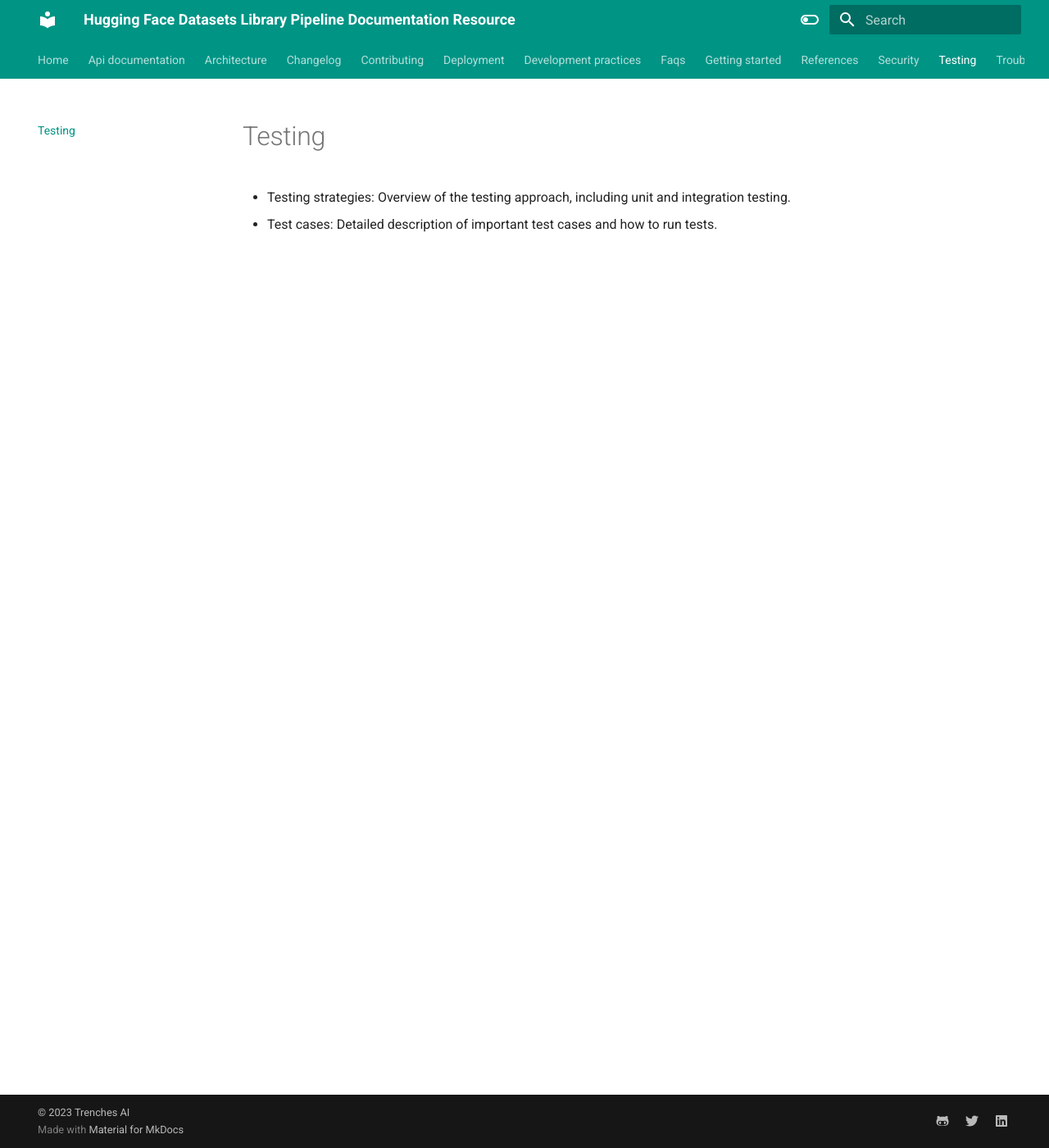
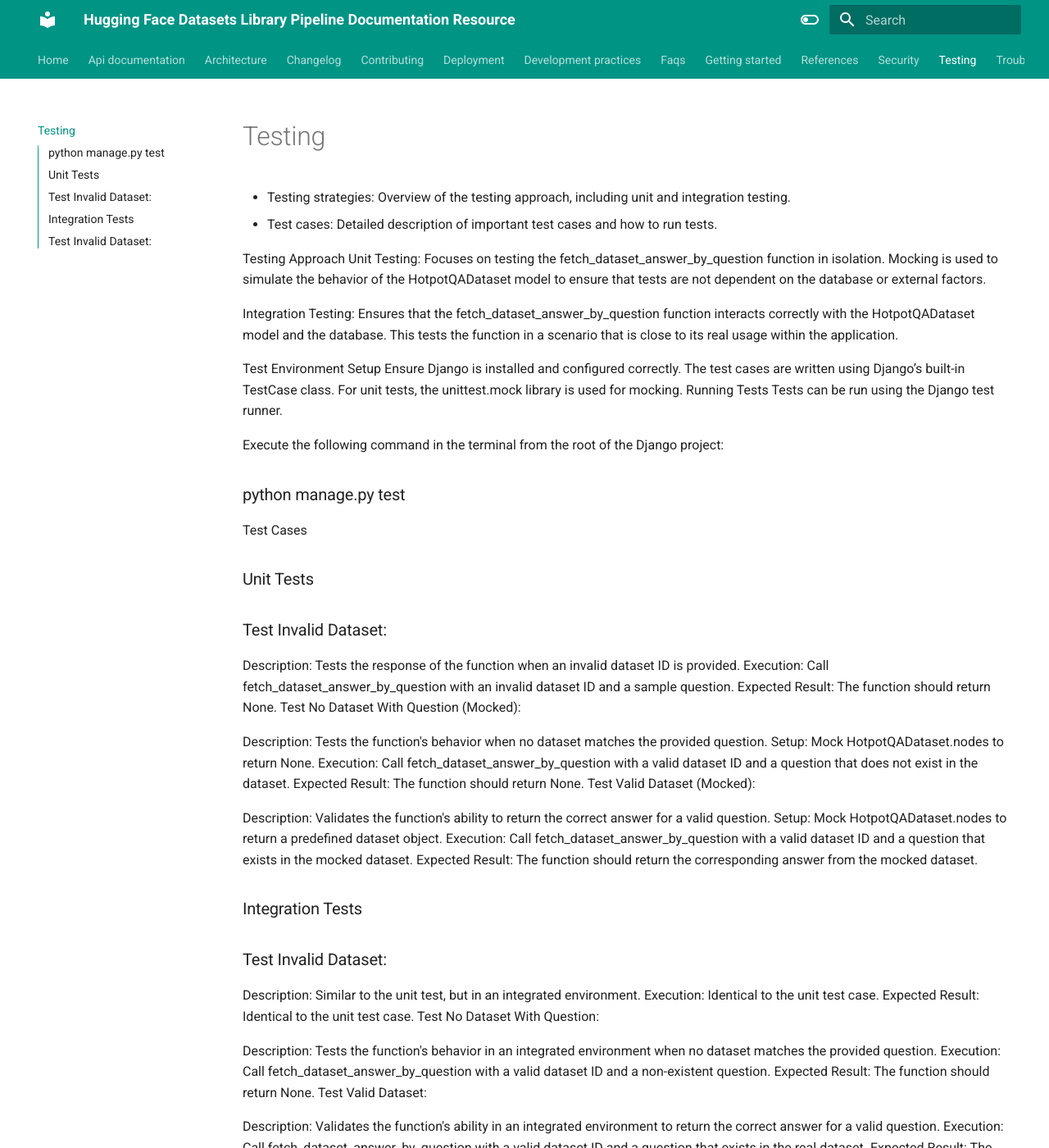
Before and after one commit to aitrenches/HFDLSP, an MkDocs documentation site: the page built from docs/testing.md, in a window 1280 px wide and 1400 px high. Shown: the whole window at 82% size. Built offline with MkDocs 1.6.1 and Material for MkDocs 9.7.7, drawn with Linux system fonts in a browser that asks for light colours; some of the changed text lies outside the part shown.

Commit message:
Testing and Faq docs

```diff
--- a/docs/testing.md
+++ b/docs/testing.md
@@ -1,2 +1,62 @@
 - Testing strategies: Overview of the testing approach, including unit and integration testing.
 - Test cases: Detailed description of important test cases and how to run tests.
+
+Testing Approach
+Unit Testing: Focuses on testing the fetch_dataset_answer_by_question function in isolation. Mocking is used to simulate the behavior of the HotpotQADataset model to ensure that tests are not dependent on the database or external factors.
+
+Integration Testing: Ensures that the fetch_dataset_answer_by_question function interacts correctly with the HotpotQADataset model and the database. This tests the function in a scenario that is close to its real usage within the application.
+
+Test Environment Setup
+Ensure Django is installed and configured correctly.
+The test cases are written using Django’s built-in TestCase class.
+For unit tests, the unittest.mock library is used for mocking.
+Running Tests
+Tests can be run using the Django test runner.
+
+Execute the following command in the terminal from the root of the Django project:
+
+### python manage.py test
+
+
+Test Cases
+
+### Unit Tests
+### Test Invalid Dataset:
+
+Description: Tests the response of the function when an invalid dataset ID is provided.
+Execution: Call fetch_dataset_answer_by_question with an invalid dataset ID and a sample question.
+Expected Result: The function should return None.
+Test No Dataset With Question (Mocked):
+
+Description: Tests the function's behavior when no dataset matches the provided question.
+Setup: Mock HotpotQADataset.nodes to return None.
+Execution: Call fetch_dataset_answer_by_question with a valid dataset ID and a question that does not exist in the dataset.
+Expected Result: The function should return None.
+Test Valid Dataset (Mocked):
+
+Description: Validates the function's ability to return the correct answer for a valid question.
+Setup: Mock HotpotQADataset.nodes to return a predefined dataset object.
+Execution: Call fetch_dataset_answer_by_question with a valid dataset ID and a question that exists in the mocked dataset.
+Expected Result: The function should return the corresponding answer from the mocked dataset.
+
+
+
+### Integration Tests
+### Test Invalid Dataset:
+
+Description:
+Similar to the unit test, but in an integrated environment.
+Execution:
+Identical to the unit test case.
+Expected Result:
+Identical to the unit test case.
+Test No Dataset With Question:
+
+Description: Tests the function's behavior in an integrated environment when no dataset matches the provided question.
+Execution: Call fetch_dataset_answer_by_question with a valid dataset ID and a non-existent question.
+Expected Result: The function should return None.
+Test Valid Dataset:
+
+Description: Validates the function's ability in an integrated environment to return the correct answer for a valid question.
+Execution: Call fetch_dataset_answer_by_question with a valid dataset ID and a question that exists in the real dataset.
+Expected Result: The function should return the corresponding answer from the dataset.
```
Also changed, not shown: docs/faqs.md (+57 -0 lines).
